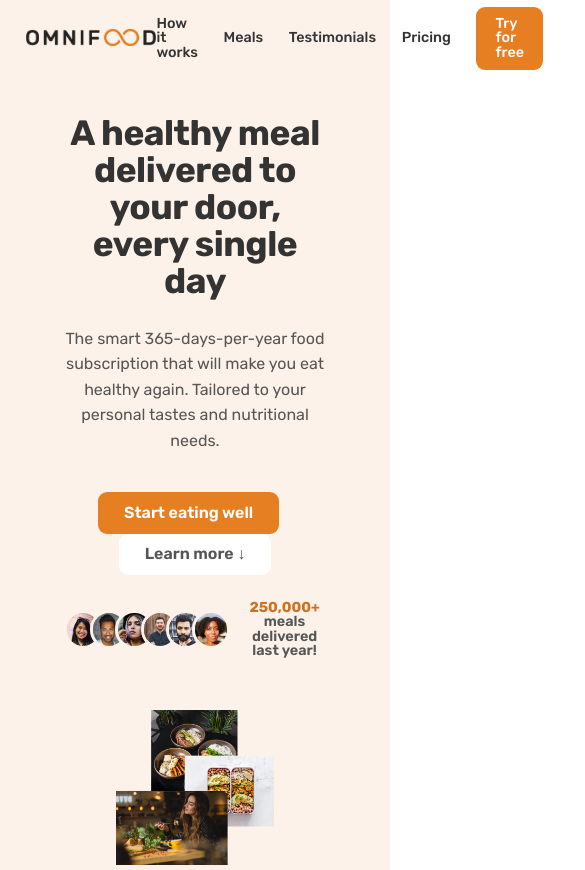
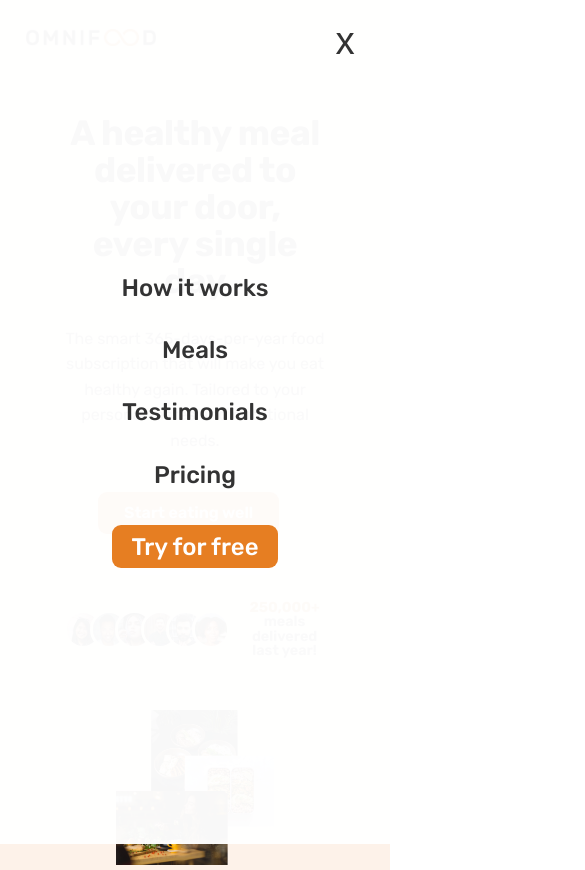
Before and after one commit to atefehbakhshi/Food-delivery, a plain HTML site: page index.html in a window 390 px wide. Shown: the top 870 px of the page, 585 px wide, since content can reach past the window. Drawn offline with Linux system fonts and the light colour scheme.

Commit message:
feat: mobile navigation

```diff
--- a/css/general.css
+++ b/css/general.css
@@ -63,6 +63,7 @@ Medium: 11px
 html {
   /* 10px / 16px */
   font-size: 62.5%;
+  overflow-x: hidden;
 }
 
 body {
@@ -70,6 +71,9 @@ body {
   line-height: 1;
   font-weight: 400;
   color: #555;
+
+  /* Only works if there is nothing absolutely positioned in relation to body */
+  overflow-x: hidden;
 }
 
 /* ************************* */
--- a/css/queries.css
+++ b/css/queries.css
@@ -120,4 +120,61 @@ Instead, 1rem = 1em = 16px */
   .btn--form {
     margin-top: 1.2rem;
   }
+
+  /* MOBILE NAVIGATION */
+  .btn-mobile-nav {
+    display: block;
+    /* me */
+    z-index: 2;
+    /* me */
+  }
+
+  .main-nav {
+    background-color: rgba(255, 255, 255, 0.97);
+    position: absolute;
+    top: 0;
+    left: 0;
+    width: 100%;
+    height: 100vh;
+    transform: translateX(100%);
+
+    display: flex;
+    align-items: center;
+    justify-content: center;
+    transition: all 0.5s ease-in;
+
+    /* Hide navigation */
+    /* 1) Hide it visually */
+    opacity: 0;
+
+    /* 2) Make it unaccessible to mouse and keyboard */
+    pointer-events: none;
+
+    /* 3) Hide it from screen readers */
+    visibility: hidden;
+  }
+
+  .nav-open .main-nav {
+    opacity: 1;
+    pointer-events: auto;
+    visibility: visible;
+    transform: translateX(0);
+  }
+
+  .nav-open .icon-mobile-nav[name="close-outline"] {
+    display: block;
+  }
+  .nav-open .icon-mobile-nav[name="menu-outline"] {
+    display: none;
+  }
+
+  .main-nav-list {
+    flex-direction: column;
+    gap: 4.8rem;
+  }
+
+  .main-nav-link:link,
+  .main-nav-link:visited {
+    font-size: 3rem;
+  }
 }
--- a/css/style.css
+++ b/css/style.css
@@ -9,6 +9,7 @@
   background-color: #fdf2e9;
   height: 9.6rem;
   padding: 0 4.8rem;
+  position: relative;
 }
 
 .logo {
@@ -51,6 +52,28 @@
 .main-nav-link.nav-cta:hover,
 .main-nav-link.nav-cta:active {
   background-color: #cf711f;
+}
+
+/* MOBILE */
+.btn-mobile-nav {
+  border: none;
+  background: none;
+  cursor: pointer;
+  display: none;
+}
+
+.icon-mobile-nav {
+  height: 4.8rem;
+  width: 4.8rem;
+  color: #333;
+
+  /* me */
+  font-size: 4.8rem;
+  /* me */
+}
+
+.icon-mobile-nav[name="close-outline"] {
+  display: none;
 }
 
 /* ************************* */
--- a/index.html
+++ b/index.html
@@ -30,7 +30,7 @@
     <title>Omnifood</title>
   </head>
   <body>
-    <header class="header">
+    <header class="header nav-open">
       <a href="#">
         <img src="img/omnifood-logo.png" alt="Omnifood logo" class="logo" />
       </a>
@@ -43,6 +43,26 @@
           <li><a href="#" class="main-nav-link nav-cta">Try for free</a></li>
         </ul>
       </nav>
+
+      <button class="btn-mobile-nav">
+        <!-- not correct -->
+        <!-- <iconify-icon
+          icon="material-symbols:menu-rounded"
+          style="color: #333"
+          width="48"
+          class="icon-mobile-nav"
+          name="menu-outline"
+        ></iconify-icon>
+        <iconify-icon
+          icon="material-symbols:close-rounded"
+          style="color: #333"
+          width="48"
+          class="icon-mobile-nav"
+          name="close-outline"
+        ></iconify-icon> -->
+        <p class="icon-mobile-nav" name="menu-outline">-</p>
+        <p class="icon-mobile-nav" name="close-outline">x</p>
+      </button>
     </header>
 
     <main>
```
